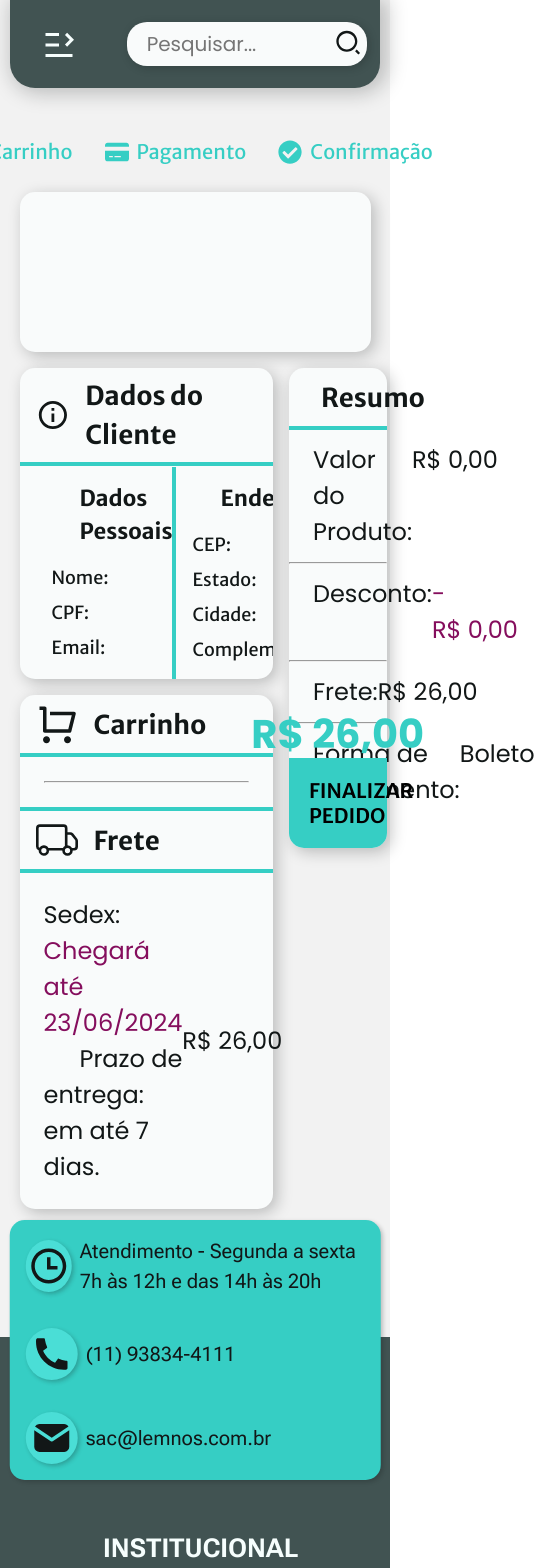
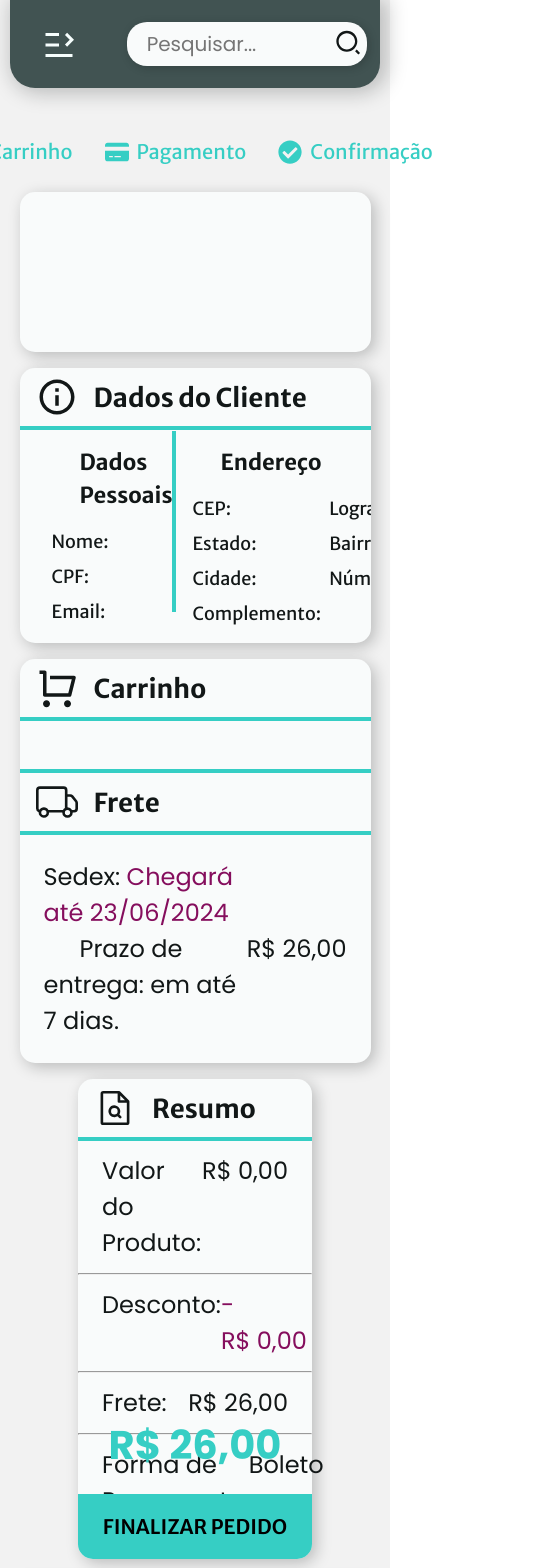
Before and after one commit to lucasatdriano/Lemnos, a React (Vite) app: page /buy in a window 390 px wide. Shown: the top 1568 px of the page, 535 px wide, since content can reach past the window. Built offline with nearby package versions, Linux system fonts and the light colour scheme.

Commit message:
adding responsivity in buyPage

```diff
--- a/src/pages/buyPage/Buy.jsx
+++ b/src/pages/buyPage/Buy.jsx
@@ -20,7 +20,7 @@ const BRL = new Intl.NumberFormat('pt-BR', {
 
 export default function BuyPage() {
     const [isModalCompleted, setIsModalCompleted] = useState(false);
-    const [pedido, setPedido] = useState(null);
+    const [pedido, setPedido] = useState([]);
     const [carrinho, setCarrinho] = useState([]);
     const [cliente, setCliente] = useState({});
     const [clienteEndereco, setClienteEndereco] = useState({});
@@ -33,22 +33,25 @@ export default function BuyPage() {
                 const pedidoResponse = await listarCarrinho();
                 const clienteResponse = await getCliente();
 
+
                 setValorCompra(pedidoResponse.valorTotal);
-                setPedido(pedidoResponse);
+                setPedido(pedidoResponse || []);
                 setCliente(clienteResponse || {});
                 setClienteEndereco(clienteResponse.endereco || {});
 
-                if (
-                    pedidoResponse &&
-                    Array.isArray(pedidoResponse.itens) &&
-                    pedidoResponse.itens.length > 0
-                ) {
+                console.log(clienteResponse);
+                console.log(pedidoResponse);
+
+                if (pedidoResponse.length === 0) {
+                    setCarrinho([]);
+                    return;
+                }
                 const carrinhoDetalhado = await Promise.all(
-                        pedidoResponse.itens.map(async (item) => {
+                    pedidoResponse.produtos.map(async (produto) => {
                         const detalhesProduto = await getProdutoById(
-                                item.id
+                            produto.id
                         );
-                            return { ...item, ...detalhesProduto };
+                        return { ...produto, ...detalhesProduto };
                     })
                 );
                 setCarrinho(
@@ -56,9 +59,6 @@ export default function BuyPage() {
                         ? carrinhoDetalhado
                         : []
                 );
-                } else {
-                    setCarrinho([]);
-                }
             }
         } catch (error) {
             console.error('Erro ao obter itens do pedido:', error);
@@ -153,20 +153,19 @@ export default function BuyPage() {
                                 </div>
                                 <hr className="hrTitle" />
                                 <ul>
-                                    {carrinho.map((item, index) => (
+                                    {carrinho.map((produto, index) => (
                                         <li key={index}>
                                             <div className="dataProduct">
                                                 <img
-                                                    src={item.imagem}
-                                                    alt={item.nome}
+                                                    src={produto.imagemPrincipal}
+                                                    alt={produto.nome}
                                                 />
-                                                <p>{item.nome}</p>
+                                                <p>{produto.nome}</p>
                                             </div>
-                                            <p>{item.quantidade}</p>
-                                            <p>{BRL.format(item.preco)}</p>
+                                            <p>{produto.qntdProduto}</p>
+                                            <p>{BRL.format(produto.valorTotal)}</p>
                                         </li>
                                     ))}
-                                    <hr />
                                 </ul>
                             </div>
                             <div className="delivery">
--- a/src/pages/buyPage/buy.scss
+++ b/src/pages/buyPage/buy.scss
@@ -166,9 +166,9 @@ main {
                                 gap: 1em;
 
                                 img {
+                                    object-fit: contain;
                                     width: 12em;
                                     height: 8em;
-                                    border: 1px solid #000;
                                 }
                             }
                         }
@@ -247,3 +247,211 @@ main {
         }
     }
 }
+
+
+@media only screen and (max-width: 1600px) {
+    main {
+        .statusOrder {
+            display: flex;
+            align-items: center;
+            justify-content: center;
+            margin: 0 auto 1em;
+            width: calc(90vw + 1em);
+            height: 3em;
+            gap: 1em;
+            background: transparent;
+
+            .status {
+                display: flex;
+                align-items: center;
+                gap: 0.5em;
+
+                .iconStatus {
+                    width: 24px;
+                    height: 24px;
+                    color: $color-primaryLight;
+                }
+
+                p {
+                    font-size: 2rem;
+                    color: $color-primaryLight;
+                }
+            }
+
+            span {
+                height: 3px;
+                width: 3em;
+                background: $color-primaryLight;
+            }
+        }
+
+        .loadingDelivery {
+            margin: 0 auto 1em;
+            width: calc(90vw);
+            height: 10em;
+            background: $color-bgLight;
+            border-radius: 15px;
+            box-shadow: 4px 4px 15px $color-shadow;
+        }
+
+        .sectionOrder {
+            align-items: center;
+            flex-direction: column;
+            gap: 1em;
+
+            .divOrder {
+                width: 100%;
+                display: flex;
+                flex-direction: column;
+                gap: 1em;
+
+                .personalData {
+                    background: $color-bgLight;
+                    box-shadow: 4px 4px 15px $color-shadow;
+                    border-radius: 15px;
+                    overflow: hidden;
+
+                    .dataContainer {
+                        padding: 1em;
+                        height: 90%;
+                        display: grid;
+                        grid-template-columns: 1fr auto 1.5fr;
+
+                        .titleData {
+                            margin-left: 2em;
+                            font-size: 2.2rem;
+                        }
+
+                        p {
+                            font-size: 1.8rem;
+                        }
+
+                        .dataEnd {
+                            padding: 1em 1em 0;
+                            display: grid;
+                            gap: 0.5em;
+                            grid-template-columns: 1fr 1fr;
+                            grid-template-rows: 1fr 1fr 1fr 1fr;
+                        }
+
+                        .dataPerson {
+                            display: flex;
+                            flex-direction: column;
+                            gap: 0.5em;
+                            padding: 1em 1em 0;
+                        }
+
+                        .hrData {
+                            margin-top: -15px;
+                            width: 0;
+                            height: 100%;
+                            border: 2px solid $color-primaryLight;
+                        }
+                    }
+                }
+
+                .shippingCart {
+                    background: $color-bgLight;
+                    box-shadow: 4px 4px 15px $color-shadow;
+                    border-radius: 15px;
+                    font-family: $font-items;
+
+                    .cart {
+                        ul {
+                            padding: 1.5em;
+
+                            li {
+                                display: flex;
+                                justify-content: space-between;
+                                align-items: center;
+                                padding: 0 1em 1em;
+                                font-size: 2rem;
+
+                                .dataProduct {
+                                    display: flex;
+                                    align-items: center;
+                                    gap: 1em;
+
+                                    img {
+                                        object-fit: contain;
+                                        width: 12em;
+                                        height: 8em;
+                                    }
+                                }
+                            }
+                        }
+                    }
+
+                    .delivery {
+                        .dataDelivery {
+                            display: flex;
+                            align-items: center;
+                            justify-content: space-between;
+                            padding: 1em;
+                            font-size: 2.4rem;
+
+                            span {
+                                color: $color-detailsLight;
+                            }
+
+                            .term {
+                                text-indent: 1.5em;
+                            }
+                        }
+                    }
+                }
+            }
+
+            .orderSummary {
+                width: 60vw;
+                height: 30em;
+                position: relative;
+                background: $color-bgLight;
+                box-shadow: 4px 4px 15px $color-shadow;
+                border-radius: 15px;
+                display: flex;
+                font-family: $font-items;
+                flex-direction: column;
+
+                .lineOrder {
+                    padding: 0.5em 1em;
+                    font-size: 2.4rem;
+                    display: flex;
+                    justify-content: space-between;
+
+                    .discount {
+                        color: $color-detailsLight;
+                    }
+                }
+
+                h2 {
+                    position: absolute;
+                    top: 70%;
+                    left: 50%;
+                    transform: translateX(-50%);
+                    font-size: 4rem;
+                    color: $color-primaryLight;
+                }
+
+                .confirmOrder {
+                    font-family: $font-title;
+                    position: absolute;
+                    text-transform: uppercase;
+                    font-weight: 600;
+                    font-size: 2.4rem;
+                    bottom: 0;
+                    border: none;
+                    outline: none;
+                    font-size: 2rem;
+                    margin-top: 1em;
+                    width: 100%;
+                    flex-grow: 1;
+                    padding: 1em;
+                    border-radius: 0 0 15px 15px;
+                    cursor: pointer;
+                    background: $color-primaryLight;
+                }
+            }
+        }
+    }
+}
--- a/src/pages/userPage/components/user/components/modals/admin/AddProductModal.jsx
+++ b/src/pages/userPage/components/user/components/modals/admin/AddProductModal.jsx
@@ -148,10 +148,7 @@ export default function ProdutoModal({ onClose }) {
     };
 
     const handleProdutoListToggle = () => {
-        if (!isProdutoListOpen) {
-            setIsProdutoListOpen(true);
-            toast.success('2');
-        }
+        setIsProdutoListOpen(!isProdutoListOpen);
     };
 
     const selectProduto = async (produtos) => {
--- a/src/services/ApiService.js
+++ b/src/services/ApiService.js
@@ -240,6 +240,7 @@ export async function updateCliente(cliente) {
             data: {
                 nome: cliente.nome,
                 senha: cliente.senha,
+                cpf: cliente.cpf,
             },
             timeout: 10000,
         });
```
Also changed, not shown: src/pages/paymentPage/Payment.jsx (+12 -5 lines). Lines whose indentation alone changed are shown as unchanged.
